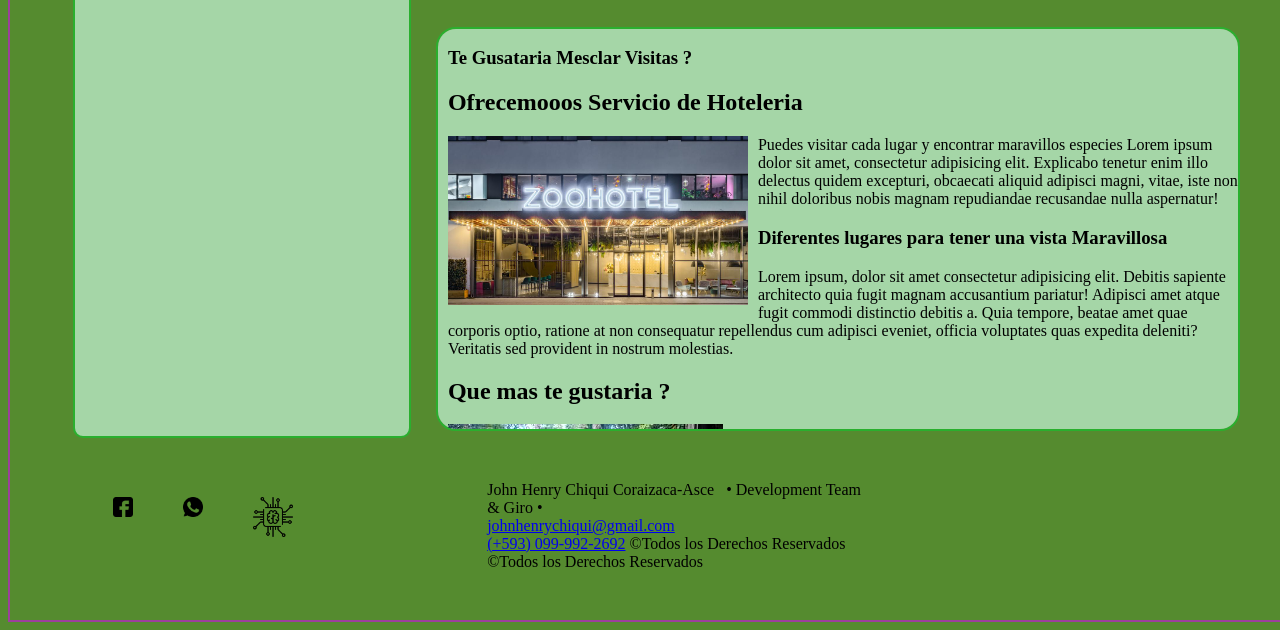
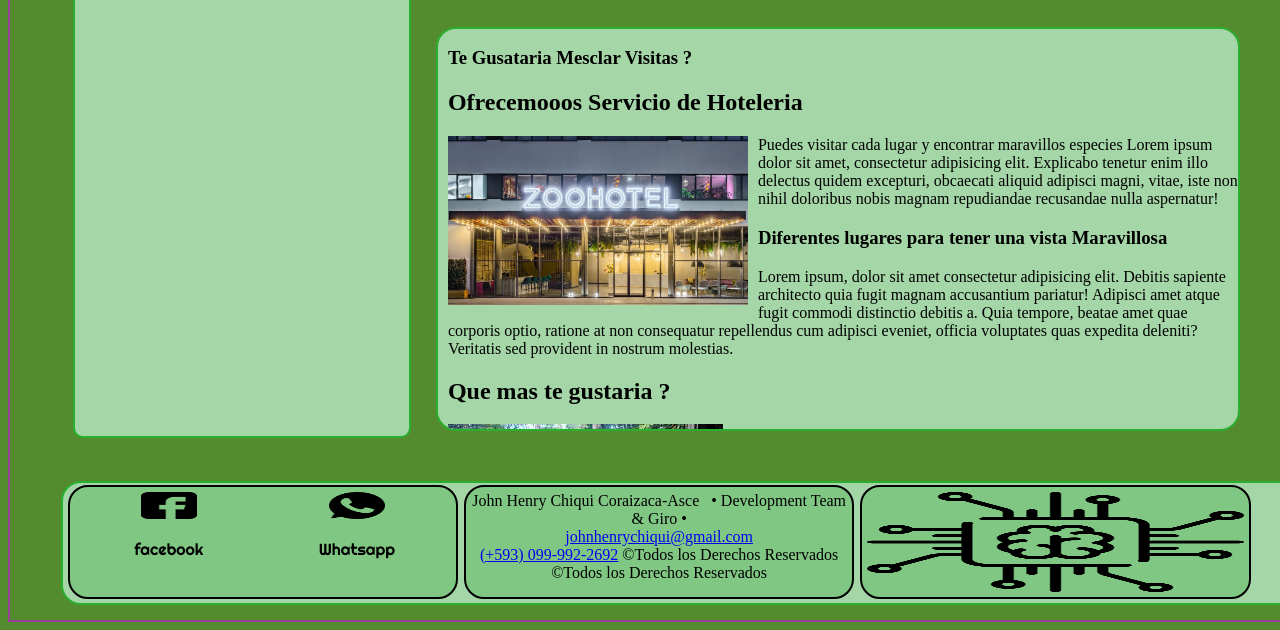
Before and after one commit to johnasce/Practica02-MiSitioWebCss, a plain HTML site: page docs/general/zo_bookings.html in a window 1280 px wide. Shown: the part 641-1271 px from the top of the page. Drawn offline with Linux system fonts and the light colour scheme.

Commit message:
Booking css aplicados

```diff
--- a/css/zo1_booking.css
+++ b/css/zo1_booking.css
@@ -199,20 +199,59 @@ footer {
 
 .size_aside_foo {
     width: 30%;
-    height: 100px;
+    height: 60%;
     margin-left: 3%;
     float: left;
+    border: solid rgb(32, 32, 182) 2px;
+}
+
+.size_div_foo {}
+
+.foo_div1 {
+    width: 100%;
+    height: 120px;
+    margin-top: 20px;
+    text-align: center;
+    margin: 2% 2% 2% 2%;
+    border: solid rgb(42, 175, 46) 2px;
+    border-radius: 20px;
+    background-color: #A5D6A7;
+}
+
+.foo_div2 {
+    width: 30%;
+    height: 100px;
+    margin: 2px 1px 2px 5px;
+    padding: 5px;
+    float: left;
+    border: solid black 2px;
+    border-radius: 20px;
+    background-color: #81C784;
+}
+
+.foo_div3 {
+    width: 50%;
+    height: 90px;
+    margin: 0px;
+    padding: 0px;
+    float: left;
+    text-align: center;
 }
 
 .img_g {
-    display: block;
-    width: 20px;
-    height: 20px;
-    float: left;
-    padding-right: 50px;
+    display: inline;
+    width: 30%;
+    height: 30%;
+    margin: 0%;
+    padding: 0%;
+}
+
+footer div.foo_div1 div.foo_div2 div.foo_div3 p.letra {
+    font-family: 'Righteous', cursive;
 }
 
 .img_brain {
-    width: 40px;
-    height: 40px;
+    width: 100%;
+    height: 100%;
+    position: static;
 }
--- a/docs/general/zo_bookings.html
+++ b/docs/general/zo_bookings.html
@@ -21,7 +21,7 @@
     <link href="https://fonts.googleapis.com/css2?family=Permanent+Marker&display=swap" rel="stylesheet">
     <link href="https://fonts.googleapis.com/css2?family=Kaushan+Script&display=swap" rel="stylesheet">
     <link href="https://fonts.googleapis.com/css?family=Bangers|Kaushan+Script&display=swap" rel="stylesheet">
-
+    <link href="https://fonts.googleapis.com/css?family=Righteous&display=swap" rel="stylesheet">
 </head>
 
 <!--4.  Todas las paginas deberan usar la siguente estructura usando una estructura
@@ -194,15 +194,22 @@
         6.4. Utlizar Etiqueta telefono de manera internacional
         6.5. Utilizar Caracter mas leyenda Todos derechos reservados-->
     <footer>
-        <div class="size_aside_foo">
-            <blockquote>
+        <div class="foo_div1">
+            <div class="foo_div2">
+
+                <div class="foo_div3">
                     <img class="img_g" src="../../imagenes/imgs_booking/face.png" />
-                <img class="img_g" src="../../imagenes/imgs_booking/wpp.png" />
-                <img class="img_brain" src="../../imagenes/imgs_booking/brain.png" />
-            </blockquote>
+                    <p class="letra">facebook</p>
                 </div>
 
-        <div class="size_aside_foo">
+                <div class="foo_div3">
+                    <img class="img_g" src="../../imagenes/imgs_booking/wpp.png" />
+                    <p class="letra">Whatsapp</p>
+                </div>
+
+            </div>
+
+            <div class="foo_div2">
                 <span>John Henry Chiqui Coraizaca-Asce &nbsp; &#8226; Development Team & Giro &#8226;</span>
                 <br>
                 <a href="mailto:johnhenrychiqui@gmail.com">johnhenrychiqui@gmail.com</a>
@@ -210,9 +217,13 @@
                 <a href="tel:+593999922692">(+593) 099-992-2692</a> &#169;Todos los Derechos Reservados &#169;Todos los Derechos Reservados
             </div>
 
-        <div class="size_aside_foo">
+            <div class="foo_div2">
+                <img class="img_brain" src="../../imagenes/imgs_booking/brain.png" />
+            </div>
 
         </div>
+
+
 
     </footer>
 
```
Lines whose indentation alone changed are shown as unchanged.
